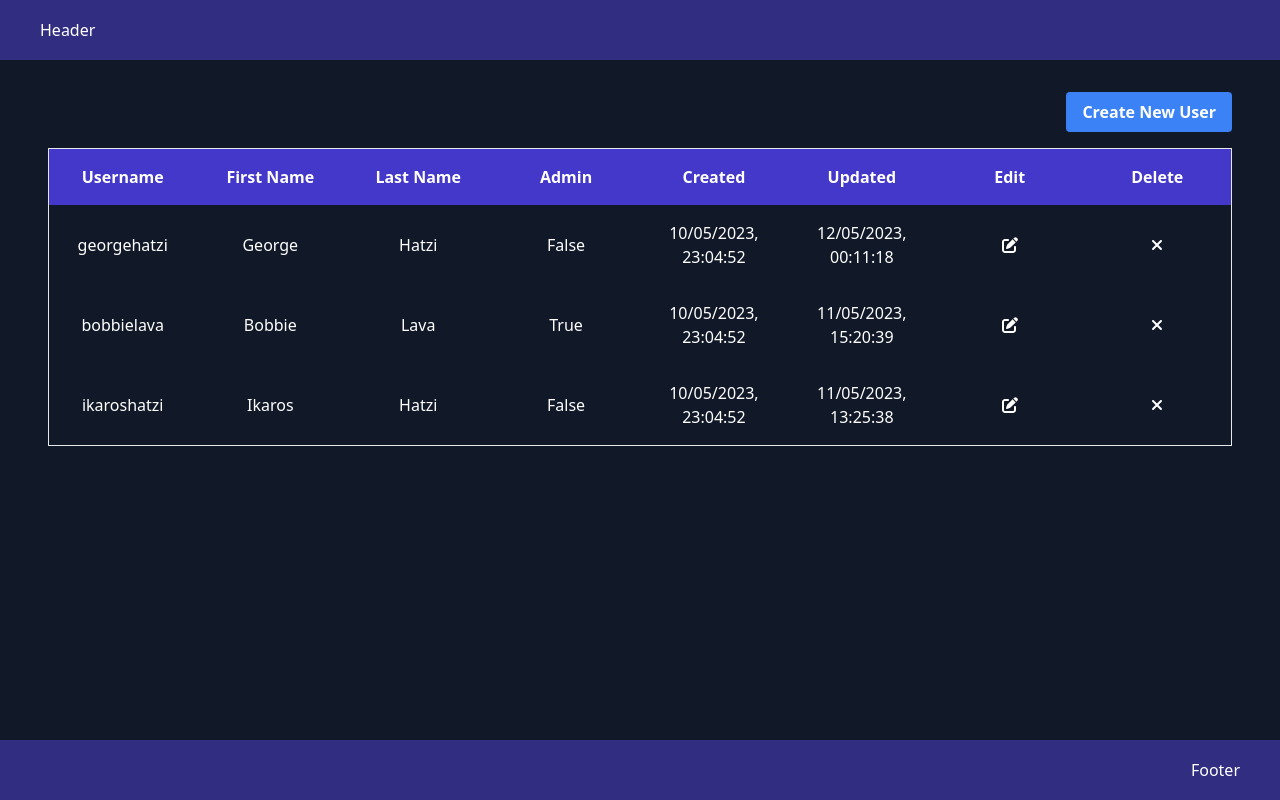
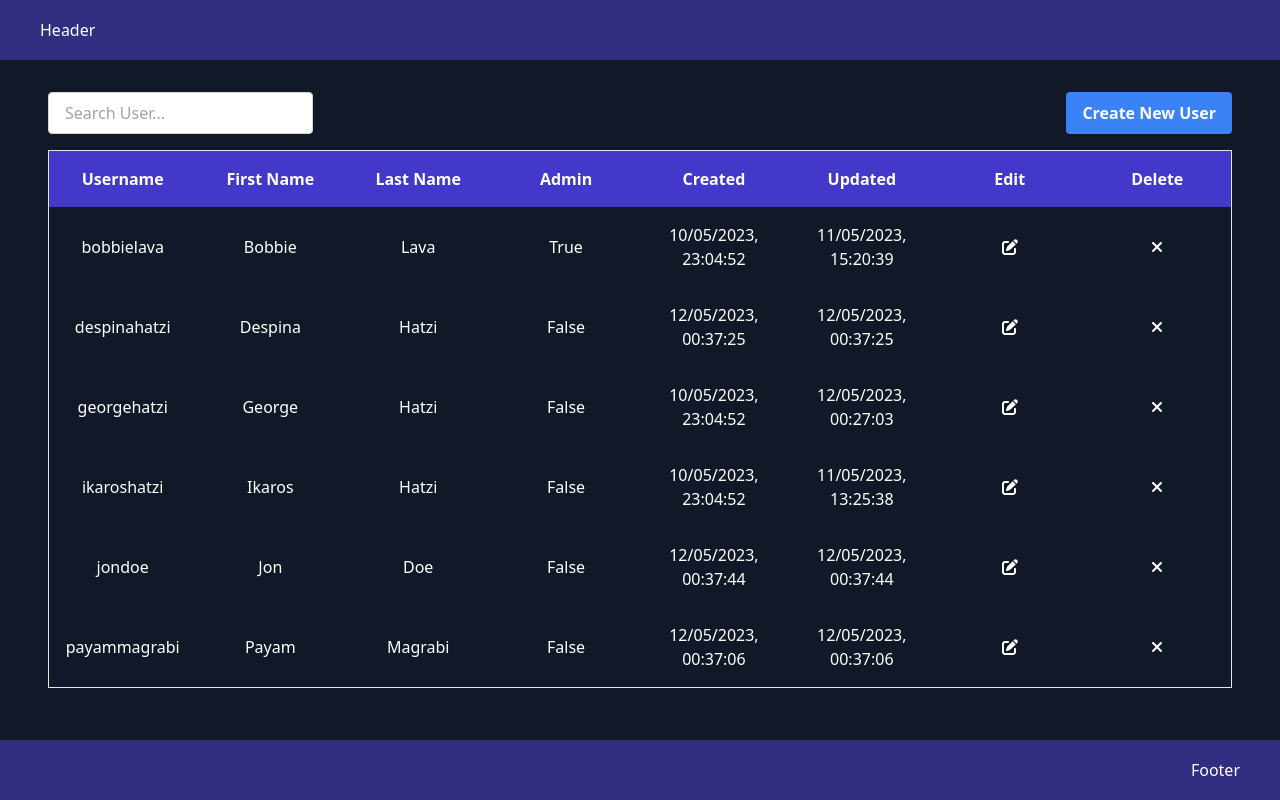
Before and after one commit to Ghatzi/vue-crud-json, a Vue app: page /users in a window 1280 px wide. Built offline with nearby package versions, Linux system fonts and the light colour scheme; data requests are answered from the project's data file.

Commit message:
add search

```diff
--- a/data/db.json
+++ b/data/db.json
@@ -8,7 +8,7 @@
       "lastName": "hatzi",
       "isAdmin": false,
       "createdDate": "10/05/2023, 23:04:52",
-      "updatedDate": "12/05/2023, 00:11:18"
+      "updatedDate": "12/05/2023, 00:27:03"
     },
     {
       "id": 2,
@@ -29,6 +29,36 @@
       "isAdmin": false,
       "createdDate": "10/05/2023, 23:04:52",
       "updatedDate": "11/05/2023, 13:25:38"
+    },
+    {
+      "id": 4,
+      "username": "payammagrabi",
+      "password": "12345",
+      "firstName": "payam",
+      "lastName": "magrabi",
+      "isAdmin": false,
+      "createdDate": "12/05/2023, 00:37:06",
+      "updatedDate": "12/05/2023, 00:37:06"
+    },
+    {
+      "id": 5,
+      "username": "despinahatzi",
+      "password": "12345",
+      "firstName": "despina",
+      "lastName": "hatzi",
+      "isAdmin": false,
+      "createdDate": "12/05/2023, 00:37:25",
+      "updatedDate": "12/05/2023, 00:37:25"
+    },
+    {
+      "id": 6,
+      "username": "jondoe",
+      "password": "12345",
+      "firstName": "jon",
+      "lastName": "doe",
+      "isAdmin": false,
+      "createdDate": "12/05/2023, 00:37:44",
+      "updatedDate": "12/05/2023, 00:37:44"
     }
   ]
 }
--- a/index.html
+++ b/index.html
@@ -4,7 +4,7 @@
     <meta charset="UTF-8" />
     <link rel="icon" type="image/svg+xml" href="/vite.svg" />
     <meta name="viewport" content="width=device-width, initial-scale=1.0" />
-    <title>Vite + Vue + TS</title>
+    <title>My Playground</title>
   </head>
   <body>
     <div id="app"></div>
--- a/src/components/TheHeader.vue
+++ b/src/components/TheHeader.vue
@@ -1,7 +1,9 @@
 <script setup lang="ts"></script>
 
 <template>
-  <header>Header</header>
+  <header>
+    <router-link to="/">Header</router-link>
+  </header>
 </template>
 
 <style scoped></style>
--- /dev/null
+++ b/src/config/baseUrl.ts
@@ -0,0 +1 @@
+export const BASEURL = 'http://localhost:5000';
--- a/src/features/EditUser.vue
+++ b/src/features/EditUser.vue
@@ -2,6 +2,7 @@
 import { onMounted, ref } from 'vue';
 import { useRoute, useRouter } from 'vue-router';
 import { useUsers } from '../store/useUsers';
+import { BASEURL } from '../config/baseUrl';
 
 onMounted(() => {
   getUserById();
@@ -21,7 +22,7 @@ const isDisabled = ref<boolean>(true);
 
 const getUserById = async () => {
   try {
-    const response = await fetch(`http://localhost:5000/users/${id}`);
+    const response = await fetch(`${BASEURL}/users/${id}`);
     const data = await response.json();
     username.value = data.username;
     password.value = data.password;
--- a/src/features/UsersList.vue
+++ b/src/features/UsersList.vue
@@ -1,5 +1,5 @@
 <script setup lang="ts">
-import { onMounted, computed } from 'vue';
+import { onMounted, computed, ref } from 'vue';
 import UserRow from './UserRow.vue';
 import { useRouter } from 'vue-router';
 import { useUsers } from '../store/useUsers';
@@ -11,8 +11,13 @@ onMounted(() => {
 const router = useRouter();
 const store = useUsers();
 
-const getAllUser = computed(() => {
-  return store.getAllUsers;
+const searchQuery = ref<string>('');
+
+const filteredUsers = computed(() => {
+  const searchValue = searchQuery.value.toLowerCase();
+  return store.getAllUsers?.filter(user =>
+    user.username.toLowerCase().includes(searchValue)
+  );
 });
 
 const loadingData = computed(() => {
@@ -25,7 +30,18 @@ const handleDelete = (id: number) => {
 </script>
 
 <template>
-  <div class="flex justify-end mb-4">
+  <div class="flex justify-between mb-4">
+    <form @submit.prevent>
+      <input
+        type="text"
+        id="search"
+        name="search"
+        placeholder="Search User..."
+        role="search"
+        v-model="searchQuery"
+      />
+    </form>
+
     <button
       title="Create New User"
       class="btn btn-blue"
@@ -49,8 +65,12 @@ const handleDelete = (id: number) => {
       </tr>
     </thead>
     <tbody class="text-center">
-      <p>{{ loadingData ? 'loading users...' : '' }}</p>
-      <UserRow :users="getAllUser" @handle-delete="handleDelete"></UserRow>
+      <p v-if="loadingData">loading users...</p>
+      <UserRow
+        v-else
+        :users="filteredUsers"
+        @handle-delete="handleDelete"
+      ></UserRow>
     </tbody>
   </table>
 </template>
@@ -61,4 +81,9 @@ table {
     @apply py-4;
   }
 }
+form {
+  input[type='text'] {
+    @apply my-0 py-2;
+  }
+}
 </style>
--- a/src/store/useUsers.ts
+++ b/src/store/useUsers.ts
@@ -1,20 +1,32 @@
 import { defineStore } from 'pinia';
+import { BASEURL } from '../config/baseUrl';
 import { Users } from '../types/index';
 
 export const useUsers = defineStore('users', {
   state: () => ({
-    users: [],
-    id: 1,
+    users: [
+      {
+        id: 1,
+        username: '',
+        password: '',
+        firstName: '',
+        lastName: '',
+        isAdmin: false,
+        createdDate: '',
+        updatedDate: ''
+      }
+    ],
+    getNewId: 1,
     isLoading: false
   }),
   actions: {
     async fetchUsers() {
       this.isLoading = true;
       try {
-        const response = await fetch('http://localhost:5000/users');
+        const response = await fetch(`${BASEURL}/users`);
         const data = await response.json();
         this.users = await data;
-        this.id = data[data.length - 1].id + 1;
+        this.getNewId = data[data.length - 1].id + 1;
         this.isLoading = false;
       } catch (err) {
         console.log(err);
@@ -22,7 +34,7 @@ export const useUsers = defineStore('users', {
     },
     async deleteUser(id: number) {
       try {
-        await fetch(`http://localhost:5000/users/${id}`, { method: 'DELETE' });
+        await fetch(`${BASEURL}/users/${id}`, { method: 'DELETE' });
         this.fetchUsers();
       } catch (err) {
         console.log(err);
@@ -38,7 +50,7 @@ export const useUsers = defineStore('users', {
       };
 
       try {
-        await fetch(`http://localhost:5000/users/${id}`, updateOptions);
+        await fetch(`${BASEURL}/users/${id}`, updateOptions);
       } catch (err) {
         console.log(err);
       }
@@ -53,7 +65,7 @@ export const useUsers = defineStore('users', {
       };
 
       try {
-        await fetch(`http://localhost:5000/users/`, createOptions);
+        await fetch(`${BASEURL}/users/`, createOptions);
         this.fetchUsers();
       } catch (err) {
         console.log(err);
@@ -62,10 +74,10 @@ export const useUsers = defineStore('users', {
   },
   getters: {
     getAllUsers(state) {
-      return state.users;
+      return state.users.sort((a, b) => a.username.localeCompare(b.username));
     },
     getNextId(state) {
-      return state.id;
+      return state.getNewId;
     }
   }
 });
```
